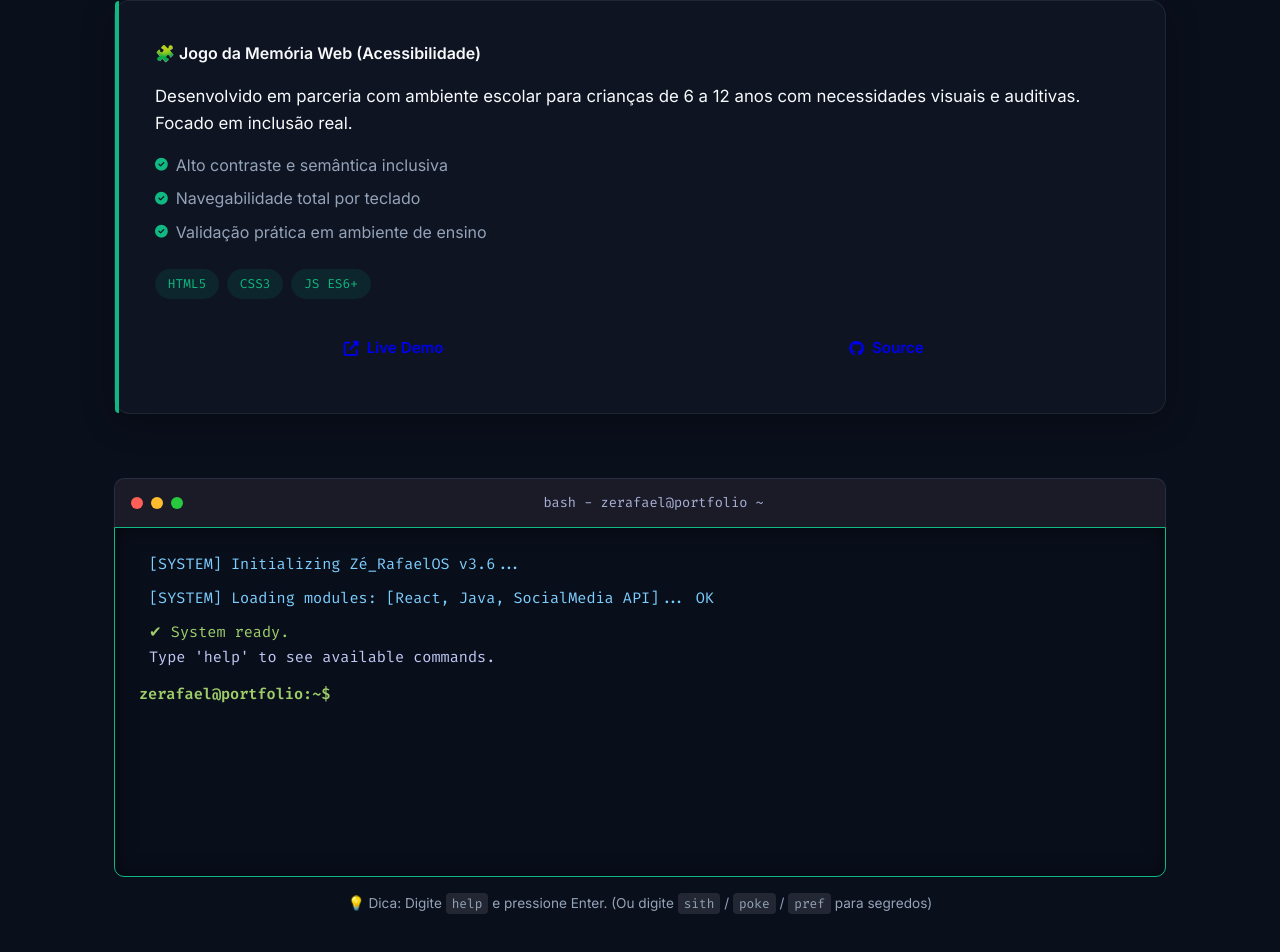
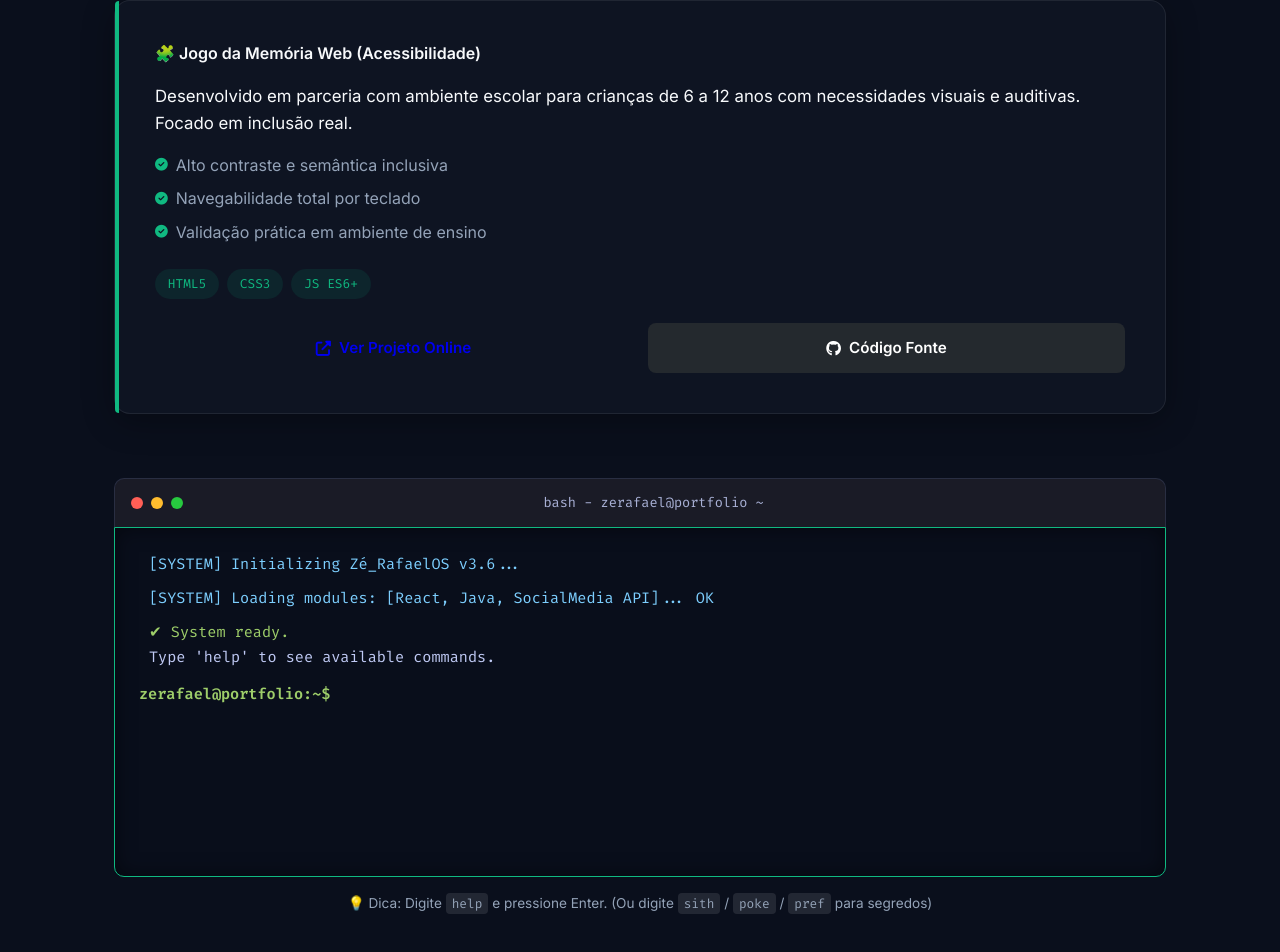
Before and after one commit to zrpires/meuPortfolio, a plain HTML site: page Portfólio/meuPortfolio/index.html in a window 1280 px wide. Shown: the part 1726-2678 px from the top of the page. Drawn offline with Linux system fonts and the light colour scheme.

Commit message:
Atualização dos links de ação do projeto em index.html

```diff
--- a/Portfólio/meuPortfolio/index.html
+++ b/Portfólio/meuPortfolio/index.html
@@ -136,9 +136,9 @@
                         <span class="tag">CSS3</span>
                         <span class="tag">JS ES6+</span>
                     </div>
-                    <div class="project-actions">
-                        <a href="https://zrpires.github.io/jogo_da_memoria_acessibilidade" target="_blank" class="btn btn-primary"><i class="fas fa-external-link-alt"></i> Live Demo</a>
-                        <a href="https://github.com/zrpires/jogo_da_memoria_acessibilidade" target="_blank" class="btn btn-outline"><i class="fab fa-github"></i> Source</a>
+                    <div class="project-actions actions">
+                        <a href="https://zrpires.github.io/jogo_da_memoria_acessibilidade" target="_blank" class="btn btn-demo"><i class="fas fa-external-link-alt"></i> <span data-i18n="btn-demo">Ver Projeto Online</span></a>
+                        <a href="https://github.com/zrpires/jogo_da_memoria_acessibilidade" target="_blank" class="btn btn-github"><i class="fab fa-github"></i> <span data-i18n="btn-source">Código Fonte</span></a>
                     </div>
                 </div>
             </div>
```
